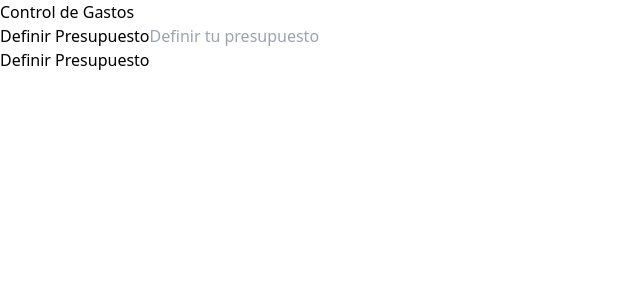
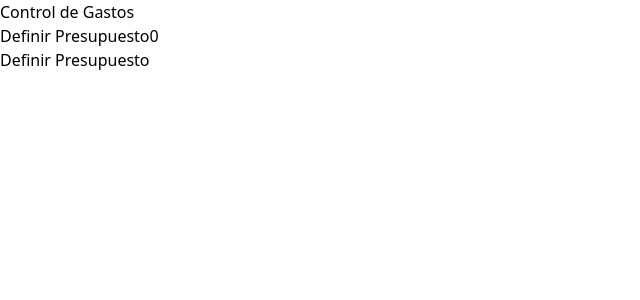
Before and after one commit to Enyel04/Control_De_Gastos_ContexApi, a React (Vite) app: page / in a window 1280 px wide. Shown: the top 300 px of the page, without its empty margins (0-640 px from the left). Built offline with nearby package versions, Linux system fonts and the light colour scheme.

Commit message:
Estableciendo State del numbero

```diff
--- a/src/components/PresupuestoForm.tsx
+++ b/src/components/PresupuestoForm.tsx
@@ -1,6 +1,20 @@
+
+import { useState } from "react"
+import { ChangeEvent } from "react"
 
 
 export default function Form() {
+    const [presupuesto,setPresupuesto]= useState(0)
+
+    const handleChange=(e : ChangeEvent<HTMLInputElement>) => {
+
+      setPresupuesto(e.target.valueAsNumber)
+
+
+    }
+
+
+
   return (
 
     <form className='space-y-5'>
@@ -10,11 +24,13 @@ export default function Form() {
           </label>
 
           <input
-                id='presupuesto'
+                id='presupuestoID'
                 type="number"
                 className=" w-full bg-white border bordger-gray-200 p2"
                 placeholder='Definir tu presupuesto '
                 name='presupuesto'
+                value={presupuesto}
+                onChange={ handleChange}
           />
       </div>
 
```
